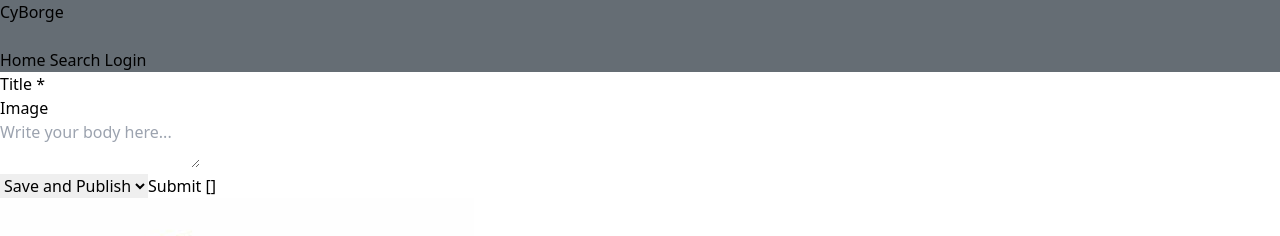
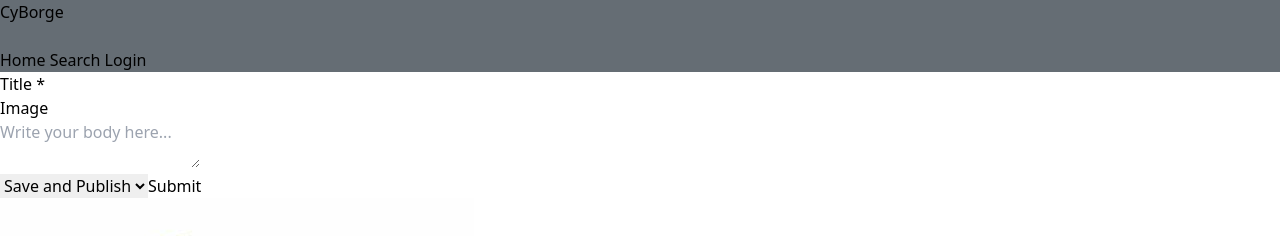
Before and after one commit to LameckMeshack/vueblog, a Vue app: page /create in a window 1280 px wide. Shown: the top 236 px of the page. Built offline with nearby package versions, Linux system fonts and the light colour scheme; what ckeditor4-vue would draw is missing.

Commit message:
*Removed blog filtering in create vue

```diff
--- a/src/Pages/Create.vue
+++ b/src/Pages/Create.vue
@@ -55,7 +55,7 @@
                 Submit
               </button>
               <!-- //filter using id -->
-              {{ blogs.filter((blog) => blog.id === 1) }}
+<!--              {{ blogs.filter((blog) => blog.id === 1) }}-->
             </div>
           </form>
         </div>
```
